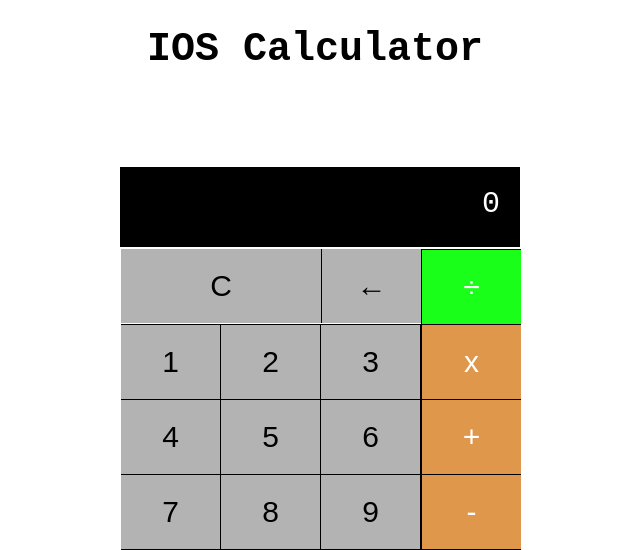
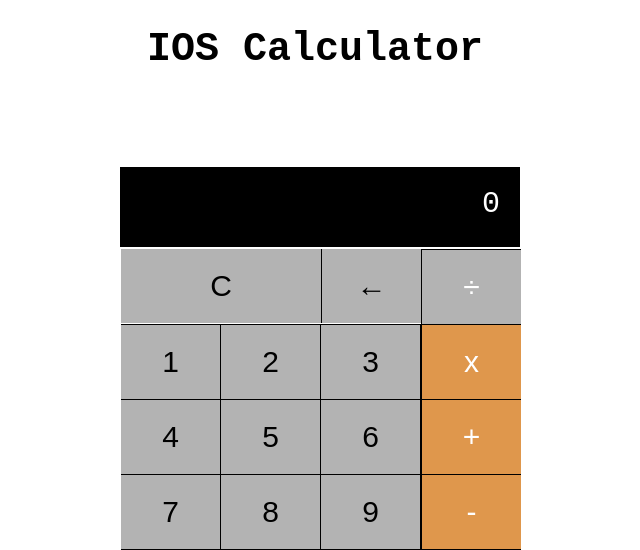
Before and after one commit to Dante-ryder/Dante-ryder.github.io, a PHP site: page /Calculator.html in a window 1280 px wide, while the restyled element is pressed. Shown: the top 550 px of the page, without its empty margins (325-965 px from the left). Run offline with PHP 8.4, Linux system fonts and the light colour scheme.

Commit message:
Update Calculator.css

```diff
--- a/Calculator/Calculator.css
+++ b/Calculator/Calculator.css
@@ -101,9 +101,9 @@ button {
 }
 
 .operator:active {
-    background-color: #1aff1a;
+    background-color: #b3b3b3;
 }
 
 .n:active {
-    background-color: #1aff1a;
+    background-color: #b3b3b3;
 }
```
